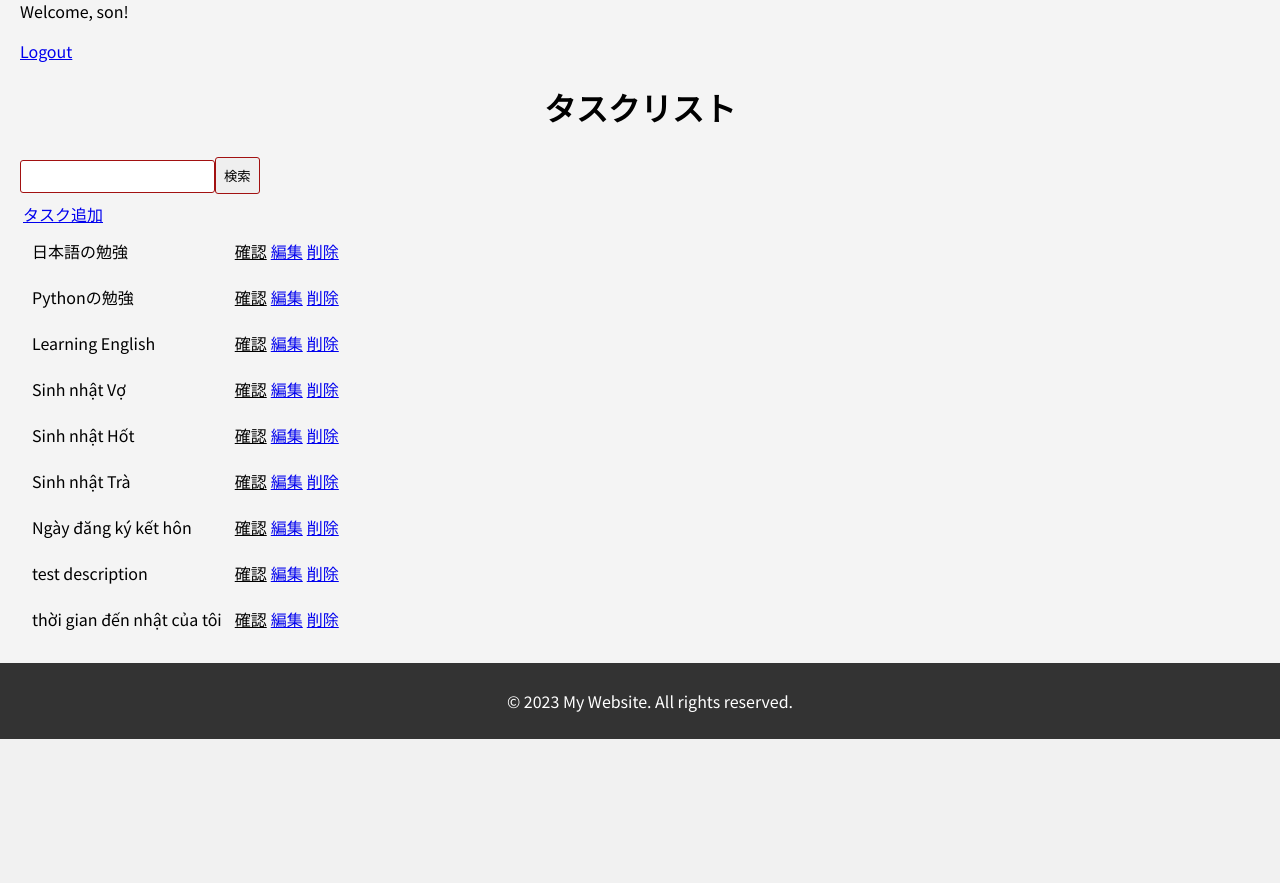
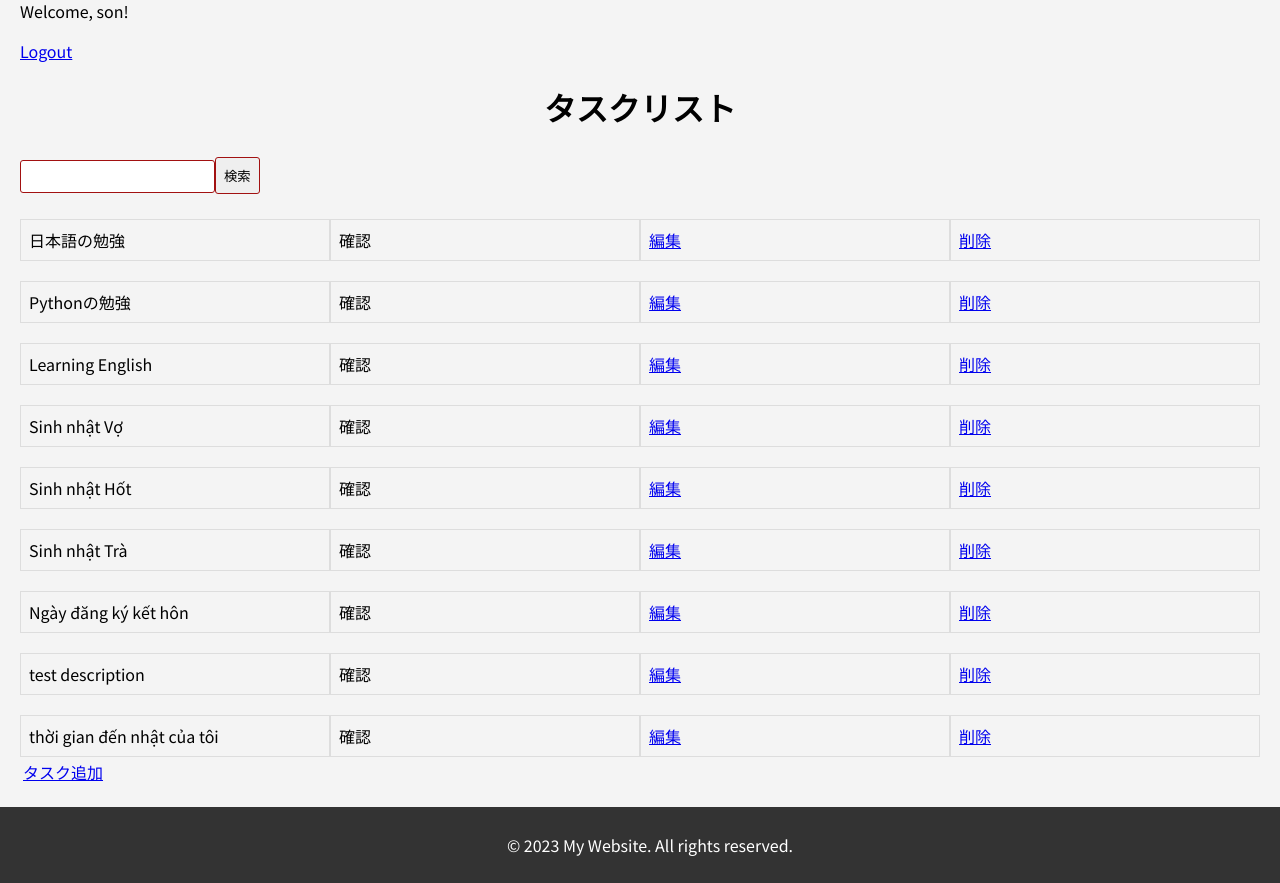
Before and after one commit to sonle9502/study_DjangoProject, a Django app: page / in a window 1280 px wide. Shown: the part 245-1128 px from the top of the page. Before the commit the page ends 984 px from the top, so only its background shows below. Run offline with Django 4.2, Linux system fonts and the light colour scheme; a user stored in the database is signed in; data comes from the database, SQL or seed files in the repository.

Commit message:
update table by html css

```diff
--- a/todoapp/static/css/base.css
+++ b/todoapp/static/css/base.css
@@ -86,3 +86,27 @@ button:hover {
     border-radius: 4px;
     z-index: 1;
 }
+
+
+.table {
+    display: flex;
+    flex-direction: column;
+    width: 100%;
+    border-collapse: collapse;
+    margin-top: 20px;
+  }
+
+.row {
+    display: flex;
+    width: 100%;
+  }
+.row:hover {
+    background-color: blanchedalmond;
+  }
+
+.cell {
+      flex: 1;
+      border: 1px solid #ddd;
+      padding: 8px;
+      box-sizing: border-box;
+    }
--- a/todoapp/static/js/script.js
+++ b/todoapp/static/js/script.js
@@ -1,20 +1,4 @@
 // script.js
-//alert("Hello, this is a Django project!");
-
-document.addEventListener('DOMContentLoaded', function() {
-    // This function will be executed when the DOM is fully loaded
-
-    // Get the element with the ID 'change-text'
-    var myElement = document.getElementById('change-text');
-
-    // Check if the element exists
-    if (myElement) {
-        // Change the text content of the element
-        myElement.textContent = "Hello from script.js!";
-    }
-});
-
-
 
 // JavaScriptで確認ボタンにイベントリスナーを追加
 document.addEventListener("DOMContentLoaded", function() {
--- a/todoapp/templates/todoapp/task_list.html
+++ b/todoapp/templates/todoapp/task_list.html
@@ -26,16 +26,20 @@
 
         <!-- ポップアップメッセージ -->
         {% for task in TaskList %}
-            <tr >
-                <td style="padding: 10px;">{{ task.title }}</td>
+            <div class="table">
+                <div class="row">
 
 
-                <td style="text-decoration: underline;" class="kakuninButton" data-task-id="{{ task.id }}">確認</td>
-                <!-- 初期のボタン -->
-                <div id="popup_{{ task.id }}" class="popup" style="display: none;">{{ task.description }}</div>
-                <td><a href="{% url 'task_edit' task.id %}">編集</a></td>
-                <td><a href="{% url 'task_delete' task.id %}">削除</a></td>
-            </tr>
+                    <!-- 初期のボタン -->
+                    <div class="popup" id="popup_{{ task.id }}"  style="display: none;">{{ task.description }}</div>
+
+
+                    <div class="cell">{{ task.title }}</div>
+                    <div class="cell kakuninButton" data-task-id="{{ task.id }}">確認</div>
+                    <div class="cell"><a href="{% url 'task_edit' task.id %}">編集</a></div>
+                    <div class="cell"><a href="{% url 'task_delete' task.id %}">削除</a></div>
+                </div>
+            </div>
         {% endfor %}
     </table>
 </div>
```
